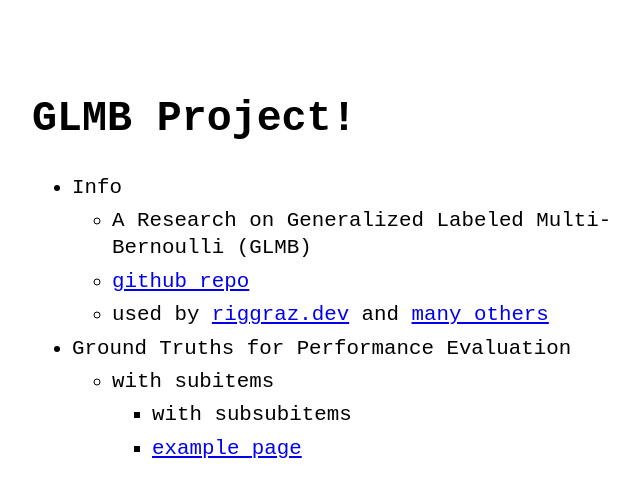
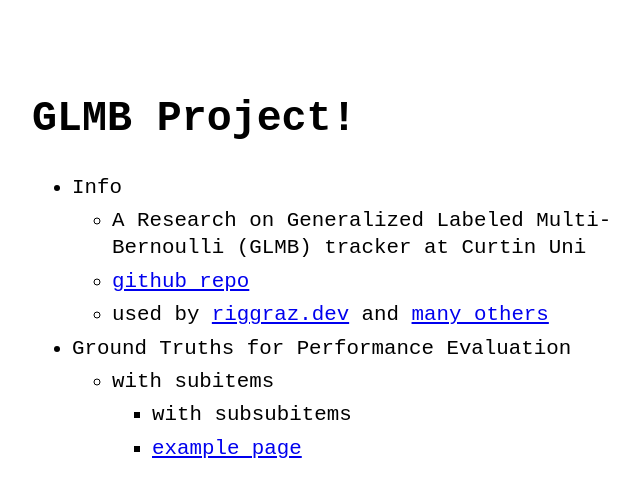
Before and after one commit to scbeom/RFS_Project, a Jekyll site: the page built from index.md, in a window 1280 px wide. Shown: the top 497 px of the page, without its empty margins (288-928 px from the left). Built offline with Jekyll 4.4.1, drawn with Linux system fonts in a browser that asks for light colours.

Commit message:
Update menu.yml

```diff
--- a/_data/menu.yml
+++ b/_data/menu.yml
@@ -4,7 +4,7 @@
 entries:
   - title: Info
     entries:
-      - title: A Research on Generalized Labeled Multi-Bernoulli (GLMB)
+      - title: A Research on Generalized Labeled Multi-Bernoulli (GLMB) tracker at Curtin Uni
       - title: github repo
         url: https://github.com/riggraz/no-style-please
       - title: "used by <a href='https://riggraz.dev'>riggraz.dev</a> and <a href='https://github.com/riggraz/no-style-please/network/dependents'>many others</a>"
```
